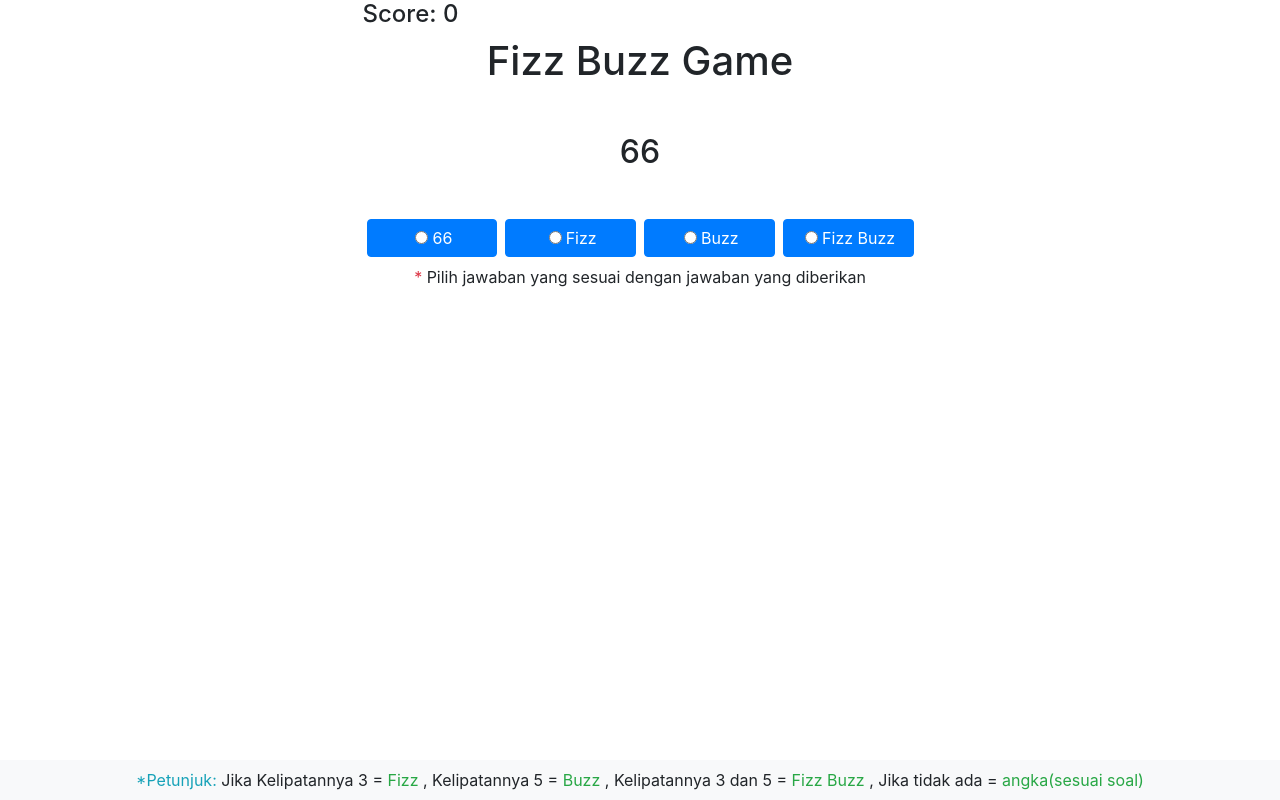
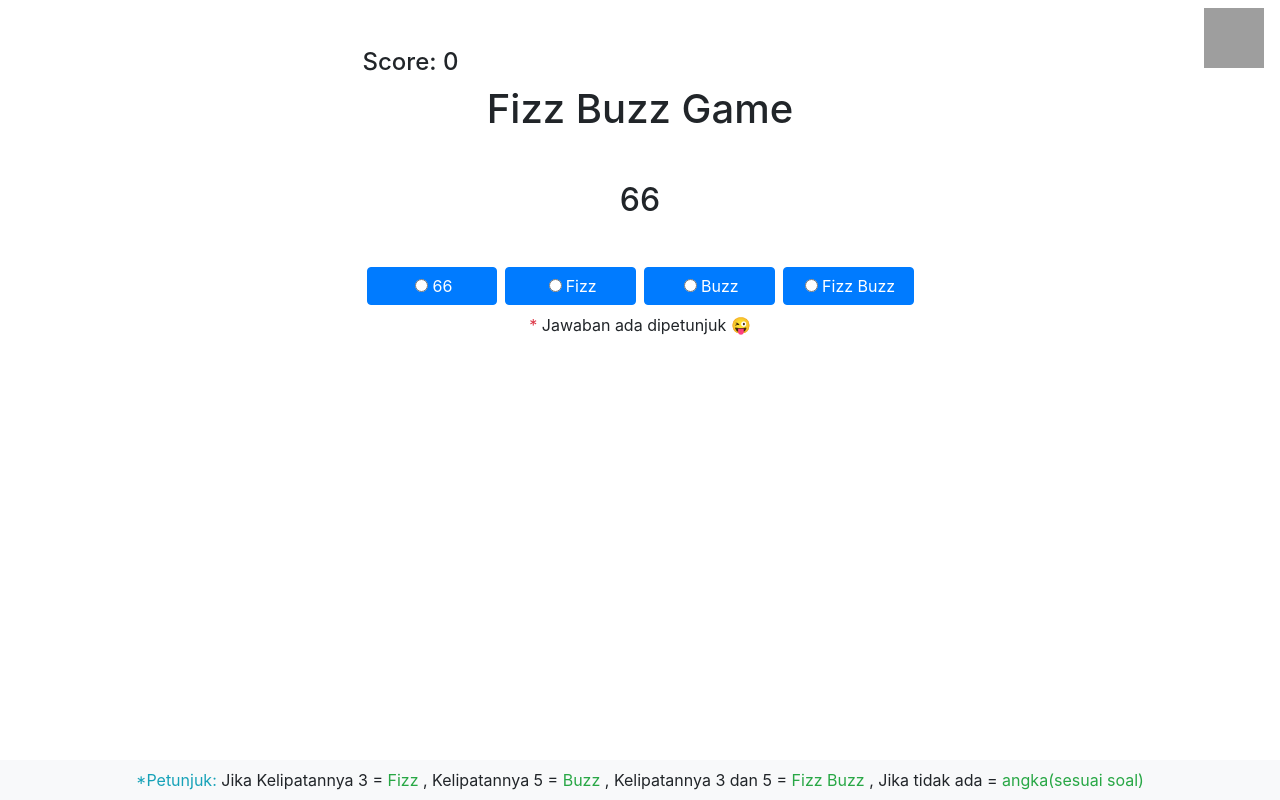
Before and after one commit to depran7/Fizz-Buzz-Game, a plain HTML site: page index.html in a window 1280 px wide. Drawn offline with nearby package versions, Linux system fonts and the light colour scheme; grey boxes are pictures that could not be loaded.

Commit message:
- add link github - delete console.log - change hint

```diff
--- a/index.html
+++ b/index.html
@@ -17,7 +17,16 @@
 </head>
 
 <body>
-  <div class="container d-flex justify-content-center align-items-center">
+  <!-- Link to repo Github  -->
+  <nav class="navbar fixed-top">
+    <a href="https://github.com/depran7/Fizz-Buzz-Game" target="_blank" class="ml-auto">
+      <img src="https://github.githubassets.com/images/modules/logos_page/GitHub-Mark.png" alt="github logo"
+        style="width: 60px; height: 60px;">
+    </a>
+  </nav>
+
+  <!-- Game -->
+  <div class="container pt-3 pt-sm-5 d-flex justify-content-center align-items-center">
     <div class="w-50 text-center">
       <div class="d-flex">
         <h4>Score: <span id="score"></span></h4>
@@ -27,19 +36,19 @@
 
       <!-- buttons -->
       <form class="d-flex flex-column flex-lg-row justify-content-around" name="answer_form" onsubmit="return false;">
-        <label class="text-left text-lg-center btn btn-primary pointer w-100 mx-1"><input type="radio" class="mx-1" name="answer"
-            value="1" /><span id="answer_as_soal"></span></label>
-        <label class="text-left text-lg-center btn btn-primary pointer w-100 mx-1"><input type="radio" class="mx-1" name="answer"
-            value="Fizz" />Fizz</label>
-        <label class="text-left text-lg-center btn btn-primary pointer w-100 mx-1"><input type="radio" class="mx-1" name="answer"
-            value="Buzz" />Buzz</label>
-        <label class="text-left text-lg-center btn btn-primary pointer w-100 mx-1"><input type="radio" class="mx-1" name="answer"
-            value="Fizz Buzz" />Fizz
+        <label class="text-left text-lg-center btn btn-primary pointer w-100 mx-1"><input type="radio" class="mx-1"
+            name="answer" value="1" /><span id="answer_as_soal"></span></label>
+        <label class="text-left text-lg-center btn btn-primary pointer w-100 mx-1"><input type="radio" class="mx-1"
+            name="answer" value="Fizz" />Fizz</label>
+        <label class="text-left text-lg-center btn btn-primary pointer w-100 mx-1"><input type="radio" class="mx-1"
+            name="answer" value="Buzz" />Buzz</label>
+        <label class="text-left text-lg-center btn btn-primary pointer w-100 mx-1"><input type="radio" class="mx-1"
+            name="answer" value="Fizz Buzz" />Fizz
           Buzz</label>
       </form>
       <p>
         <span class="text-danger">*</span>
-        <span>Pilih jawaban yang sesuai dengan jawaban yang diberikan</span>
+        <span>Jawaban ada dipetunjuk 😜</span>
       </p>
     </div>
 
@@ -47,7 +56,7 @@
 
   <!-- panduan paragrah untuk bermain fizz buzz -->
   <nav class="navbar fixed-bottom navbar-light bg-light">
-    <p >
+    <p>
       <div>
         <span class="text-info">*Petunjuk:</span>
         <span>Jika Kelipatannya 3 = <span class="text-success">Fizz</span></span>
--- a/index.js
+++ b/index.js
@@ -29,8 +29,6 @@ function fizzBuzz(angka) {
   }
 }
 function checkAnswer(jawaban) {
-  console.log(jawaban);
-  console.log(soal);
   if (jawaban.toLowerCase() === fizzBuzz(soal)) {
     addScore();
     alert("uhuy benar 😍");
```
